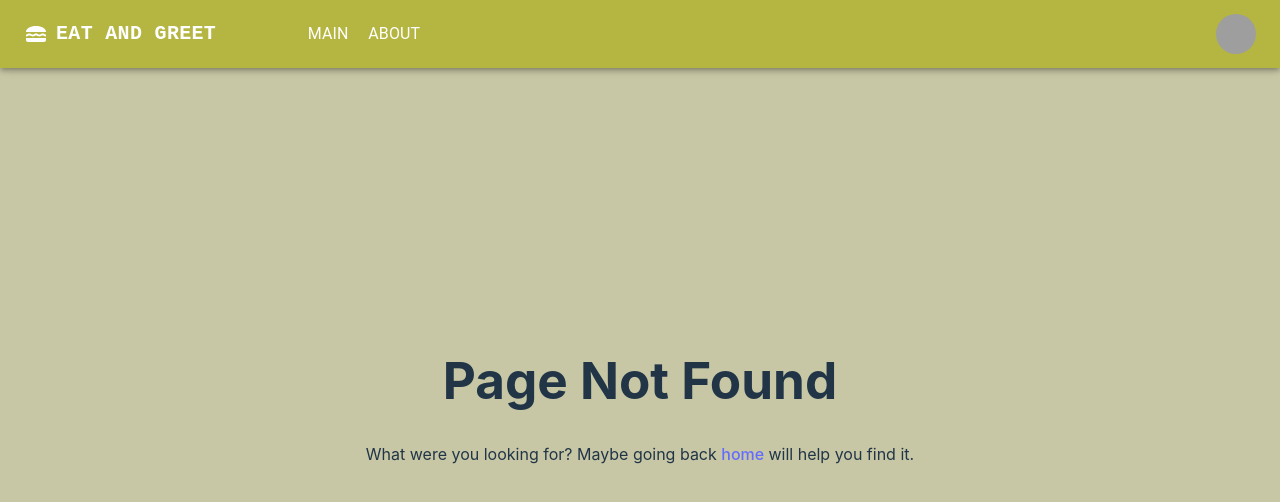
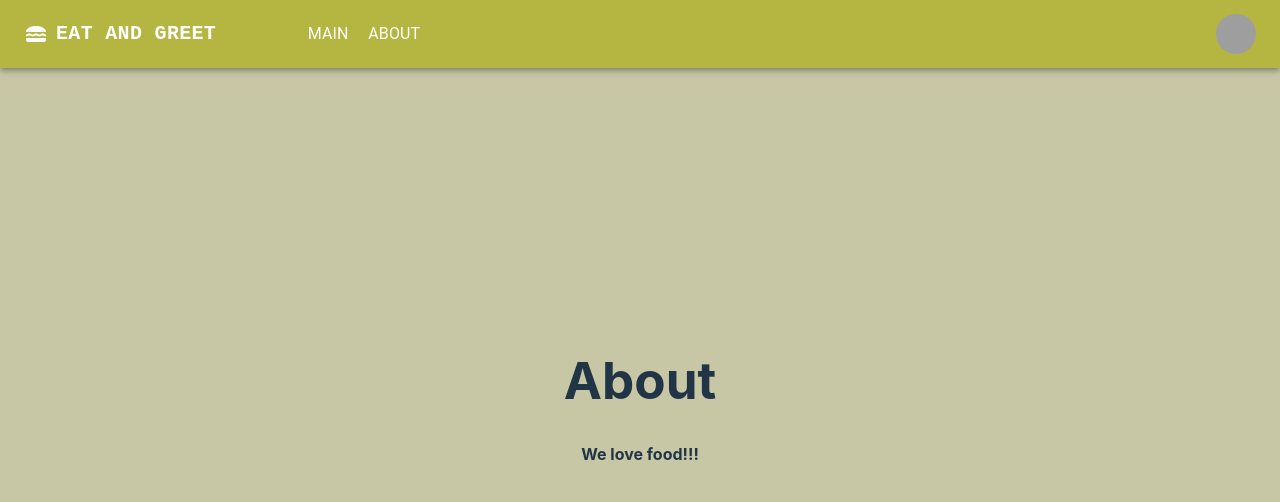
Before and after one commit to dtr6210/MiniProject-2, a React (Vite) app in the folder react-miniproject-2/: page /about in a window 1280 px wide. Before the commit this address had no page. Shown: the top 502 px of the page. Built offline with nearby package versions, Linux system fonts and the light colour scheme; grey boxes are pictures that could not be loaded; the HTML template or start-up script is replaced by a standard one.

Commit message:
created about page

```diff
--- a/react-miniproject-2/src/components/NavBar.jsx
+++ b/react-miniproject-2/src/components/NavBar.jsx
@@ -46,8 +46,8 @@ function NavBar() {
           <Typography
             variant="h6"
             noWrap
-            component="a"
-            href="#app-bar-with-responsive-menu"
+            component={Link}
+            to="/"
             sx={{
               mr: 10,
               display: { xs: "none", md: "flex" },
@@ -126,7 +126,7 @@ function NavBar() {
                 sx={{ my: 2, color: "white", display: "block" }}
               >
                 <Link
-                  to={page === "Main" ? "/main" : `/${page.toLowerCase()}`}
+                  to={`/${page.toLowerCase()}`}
                   style={{ textDecoration: "none", color: "inherit" }}
                 >
                   <Typography textAlign="center">{page}</Typography>
--- /dev/null
+++ b/react-miniproject-2/src/pages/AboutPage.jsx
@@ -0,0 +1,9 @@
+export default function AboutPage() {
+
+    return (
+      <div>
+        <h1>About</h1>
+        <p><strong>We love food!!!</strong></p>
+      </div>
+    );
+  }
--- a/react-miniproject-2/src/routes/AppRoutes.jsx
+++ b/react-miniproject-2/src/routes/AppRoutes.jsx
@@ -4,6 +4,7 @@ import PageNotFound from "../pages/PageNotFound";
 import SignupPage from "../pages/SignupPage";
 import MainFeedPage from "../pages/MainFeedPage";
 import MealDetailPage from "../pages/MealDetails";
+import AboutPage from "../pages/AboutPage";
 
 //component to define all application routes
 function AppRoutes(props) {
@@ -12,6 +13,7 @@ function AppRoutes(props) {
       <Route index element={<Homepage {...props} />} />
       <Route path="signup" element={<SignupPage {...props} />} />
       <Route path="main" element={<MainFeedPage {...props} />} />
+      <Route path="about" element={<AboutPage {...props} />} />
       <Route path="meal/:mealId" element={<MealDetailPage {...props} />} />
 
       {/* special route to handle if none of the above match */}
```
